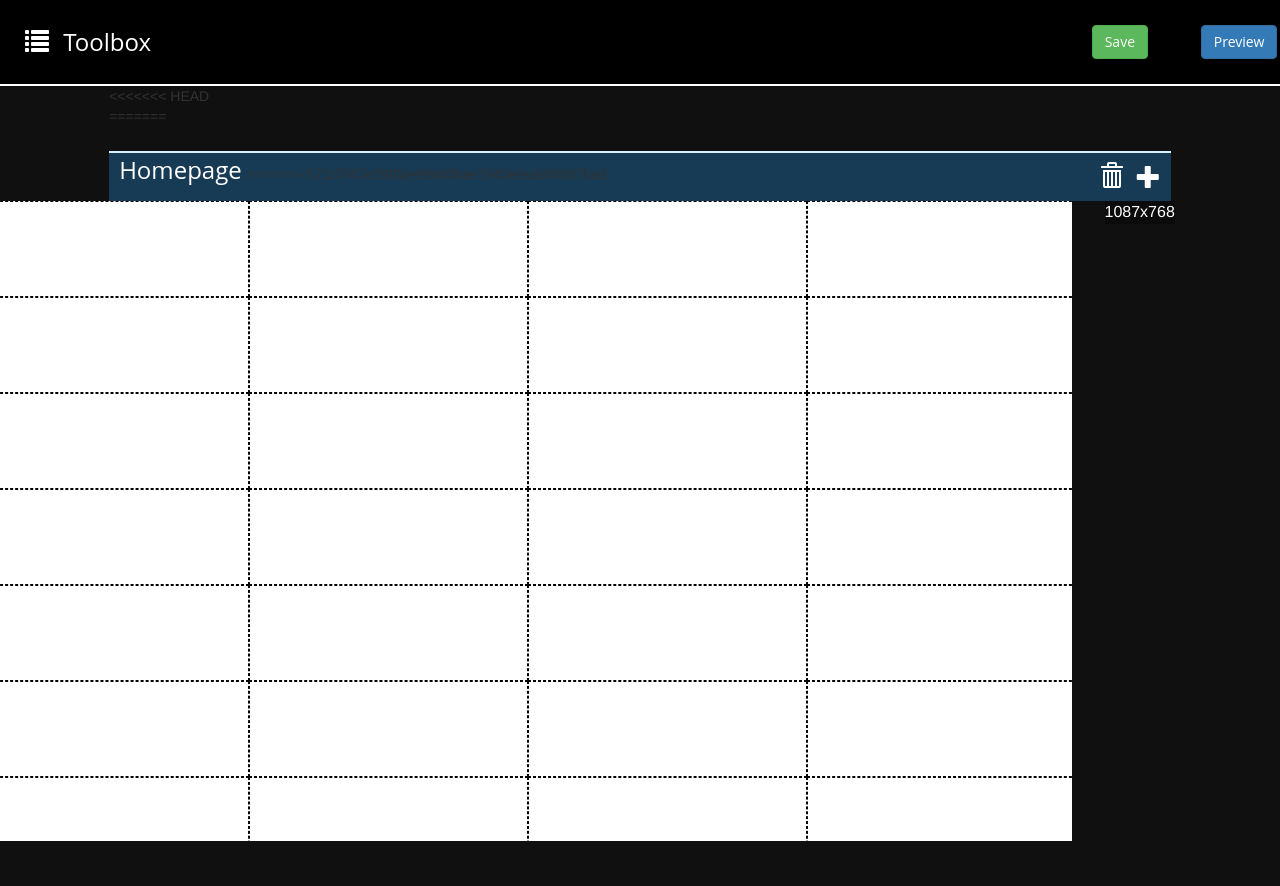
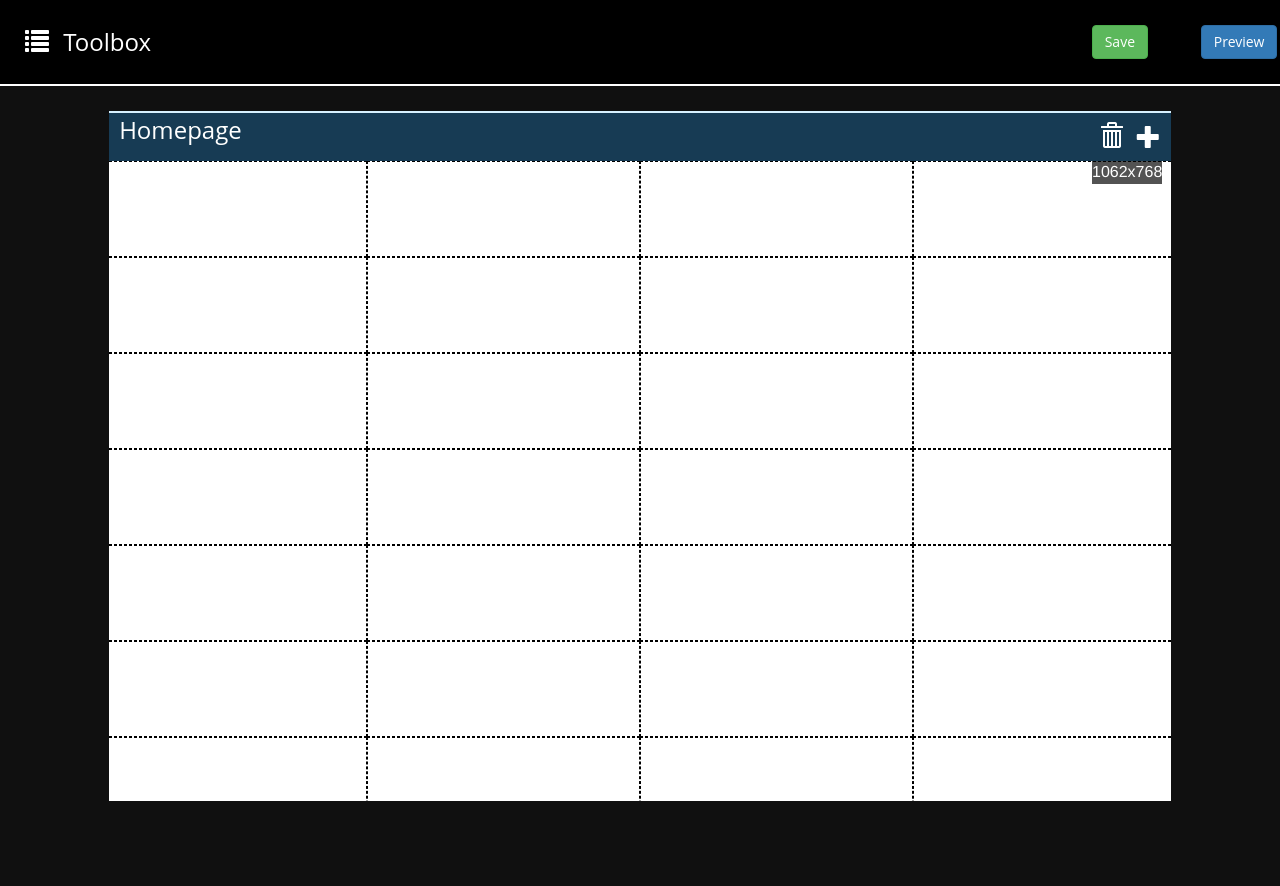
Before and after one commit to empongpat/ObjectOrientedProject, a plain HTML site: page blank.html in a window 1280 px wide. Shown: the top 886 px of the page. Drawn offline with Linux system fonts and the light colour scheme.

Commit message:
fix bugs

```diff
--- a/blank.html
+++ b/blank.html
@@ -109,23 +109,14 @@
 					<div class="col-sm-1">
 					</div>
 					<div class="col-sm-10">
-<<<<<<< HEAD
 						<div id="webpage-path">
-=======
 						<div id="webpage-workspace">
 							<span class="page-name">Homepage</span>
 							<div id="add-remove-box">
 								<span class="glyphicon glyphicon-trash"></span>
 								<span class="glyphicon glyphicon-plus"></span>
 							</div>
->>>>>>> 571d7f47e39f3be994d0bae7943efea560587bad
 						</div>
-					</div>
-				</div>
-				<div class="row">
-					<div class="col-sm-1">
-					</div>
-					<div class="col-sm-10">
 						<div id="webpage-frame">
 							<div id="webpage">
 								<div class="edit-box">
@@ -217,6 +208,15 @@
 										</div>
 									</div>
 								</div>
+						</div>
+					</div>
+				</div>
+				<div class="row">
+					<div class="col-sm-1">
+					</div>
+					<div class="col-sm-10">
+						<div id="webpage-frame">
+
 								<div class="edit-webpage">
 
 								</div>
```
